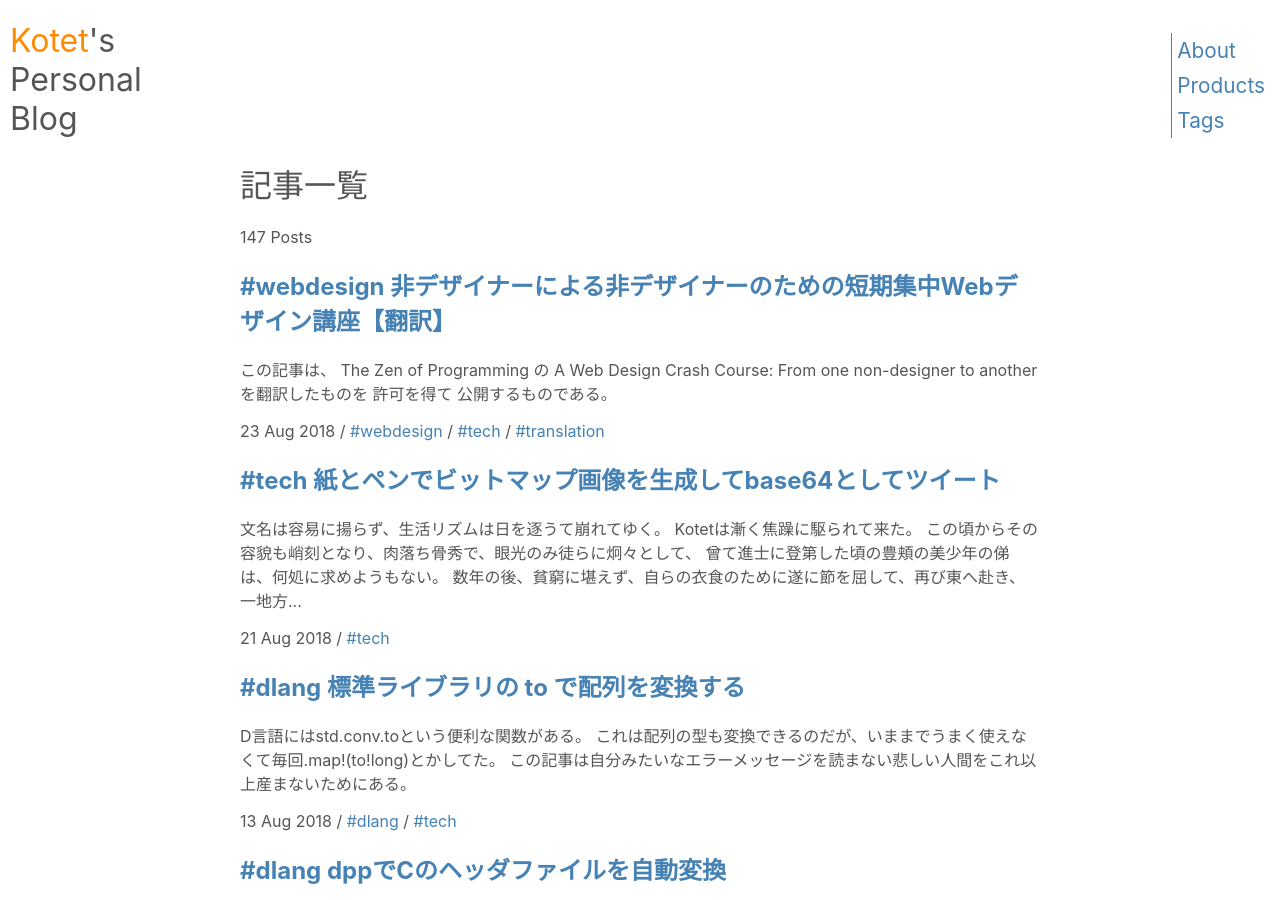
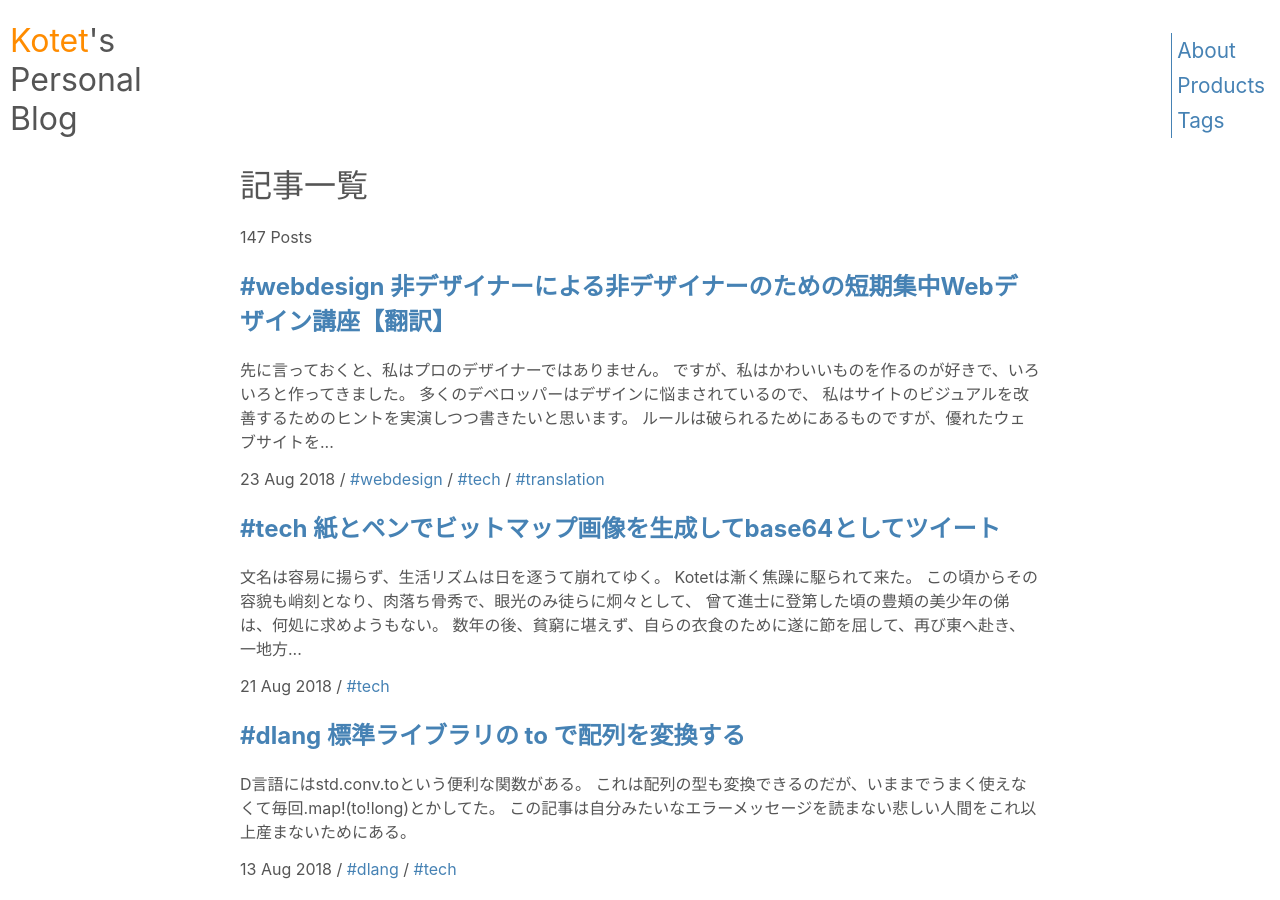
Before and after one commit to kotet/kotet.github.io, a Jekyll site: the page built from index.md, in a window 1280 px wide and 900 px high. Built offline with Jekyll 4.4.1, drawn with Linux system fonts in a browser that asks for light colours.

Commit message:
Set excerpt

```diff
--- a/_posts/2018/08/2018-08-23-a-web-design-crush-course.md
+++ b/_posts/2018/08/2018-08-23-a-web-design-crush-course.md
@@ -2,6 +2,7 @@
 layout: post
 title: "非デザイナーによる非デザイナーのための短期集中Webデザイン講座【翻訳】"
 tags: webdesign tech translation
+excerpt: "先に言っておくと、私はプロのデザイナーではありません。 ですが、私はかわいいものを作るのが好きで、いろいろと作ってきました。 多くのデベロッパーはデザインに悩まされているので、 私はサイトのビジュアルを改善するためのヒントを実演しつつ書きたいと思います。 ルールは破られるためにあるものですが、優れたウェブサイトを簡単に作りたいときには、 役に立ついくつかのルールがあります!"
 ---
 
 この記事は、
```
